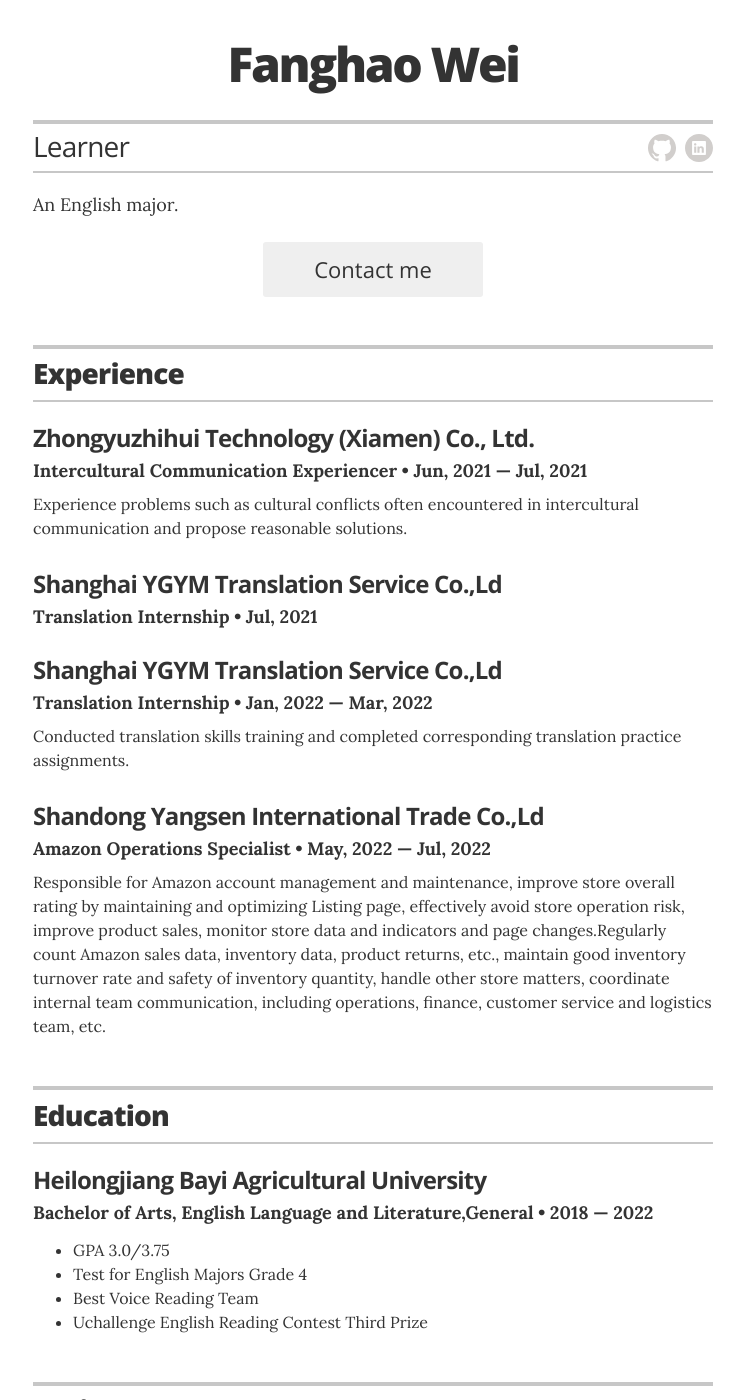
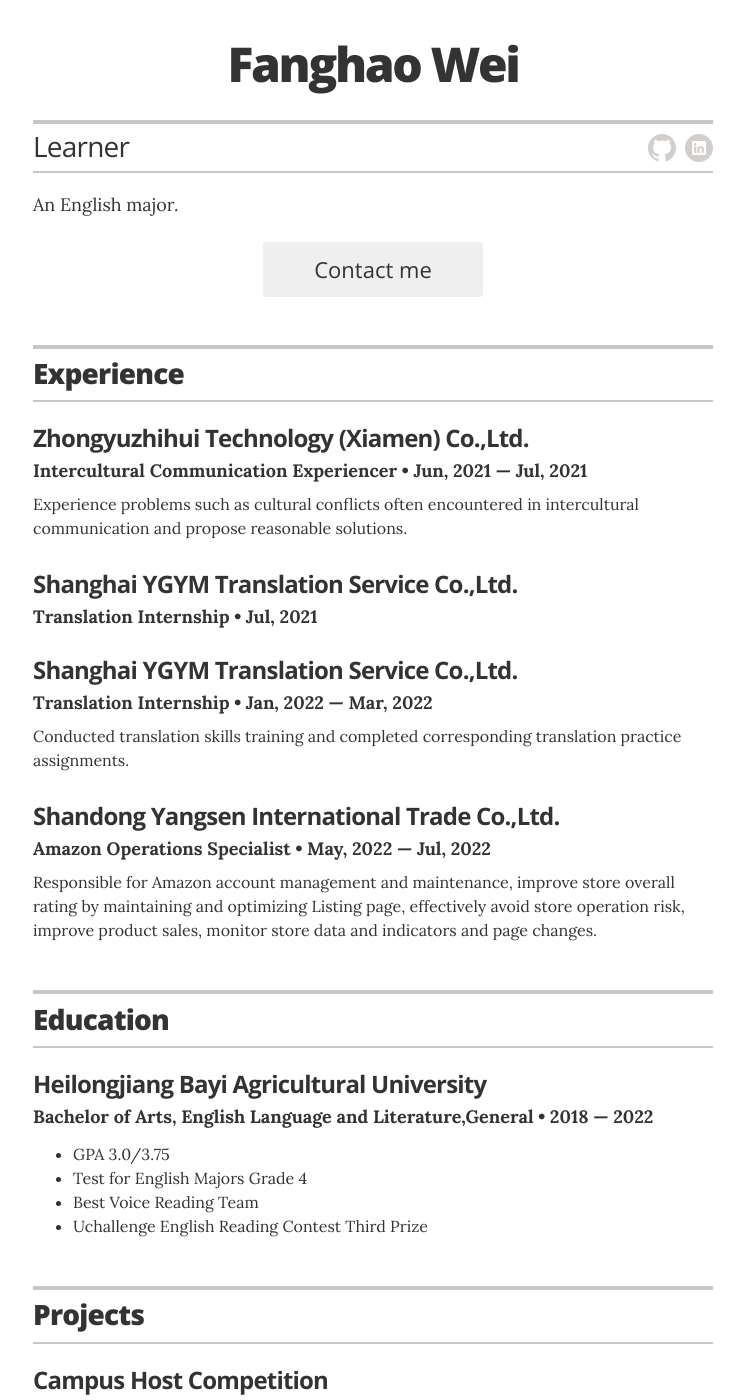
Before and after one commit to vfanghao/fanghao.me, a Jekyll site: the page built from index.html, in a window 1280 px wide and 1400 px high. Shown: the whole window, without its empty margins (267-1011 px from the left). Built offline with Jekyll 4.4.1, drawn with Linux system fonts in a browser that asks for light colours.

Commit message:
Update experience.yml

```diff
--- a/_data/experience.yml
+++ b/_data/experience.yml
@@ -1,26 +1,24 @@
 # Jobs
 # Intercultural Communication Experiencer
-- company: Zhongyuzhihui Technology (Xiamen) Co., Ltd.
+- company: Zhongyuzhihui Technology (Xiamen) Co.,Ltd.
   position: Intercultural Communication Experiencer
   duration: Jun, 2021 &mdash; Jul, 2021
   summary: Experience problems such as cultural conflicts often encountered in intercultural communication and propose reasonable solutions.
 
 
 # Translation Internship
-- company: Shanghai YGYM Translation Service Co.,Ld
+- company: Shanghai YGYM Translation Service Co.,Ltd.
   position: Translation Internship
   duration: Jul, 2021
 
 # Translation Internship
-- company: Shanghai YGYM Translation Service Co.,Ld
+- company: Shanghai YGYM Translation Service Co.,Ltd.
   position: Translation Internship
   duration: Jan, 2022 &mdash; Mar, 2022
   summary: Conducted translation skills training and completed corresponding translation practice assignments.
 
 # Amazon Operations Specialist
-- company: Shandong Yangsen International Trade Co.,Ld
+- company: Shandong Yangsen International Trade Co.,Ltd.
   position: Amazon Operations Specialist
   duration: May, 2022 &mdash; Jul, 2022
-  summary:
-  - Responsible for Amazon account management and maintenance, improve store overall rating by maintaining and optimizing Listing page, effectively avoid store operation risk, improve product sales, monitor store data and indicators and page changes.
-  - Regularly count Amazon sales data, inventory data, product returns, etc., maintain good inventory turnover rate and safety of inventory quantity, handle other store matters, coordinate internal team communication, including operations, finance, customer service and logistics team, etc.
+  summary: Responsible for Amazon account management and maintenance, improve store overall rating by maintaining and optimizing Listing page, effectively avoid store operation risk, improve product sales, monitor store data and indicators and page changes.
```
